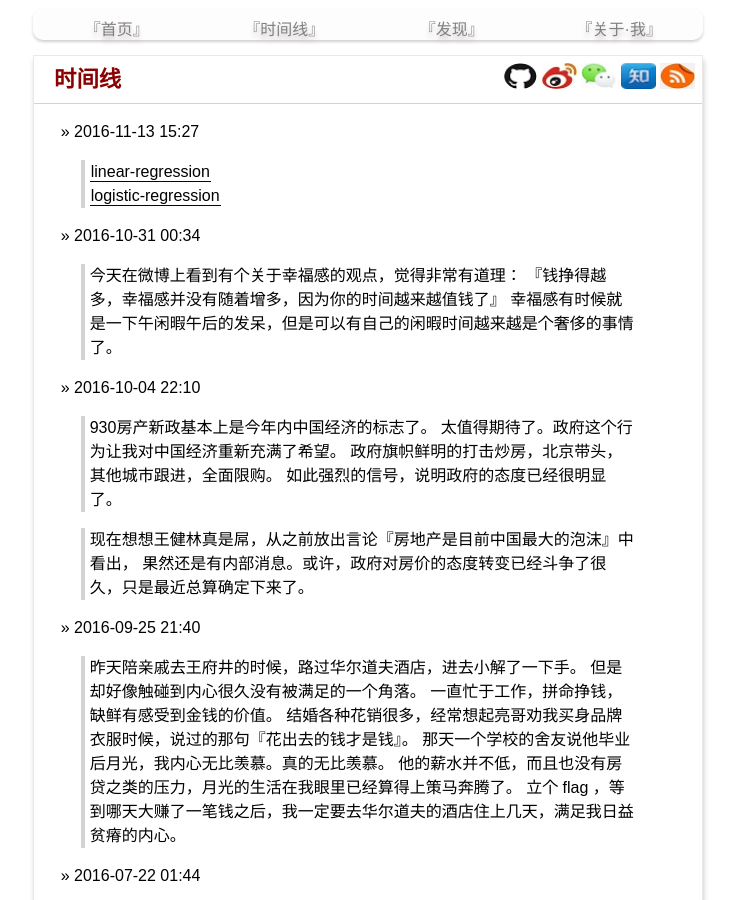
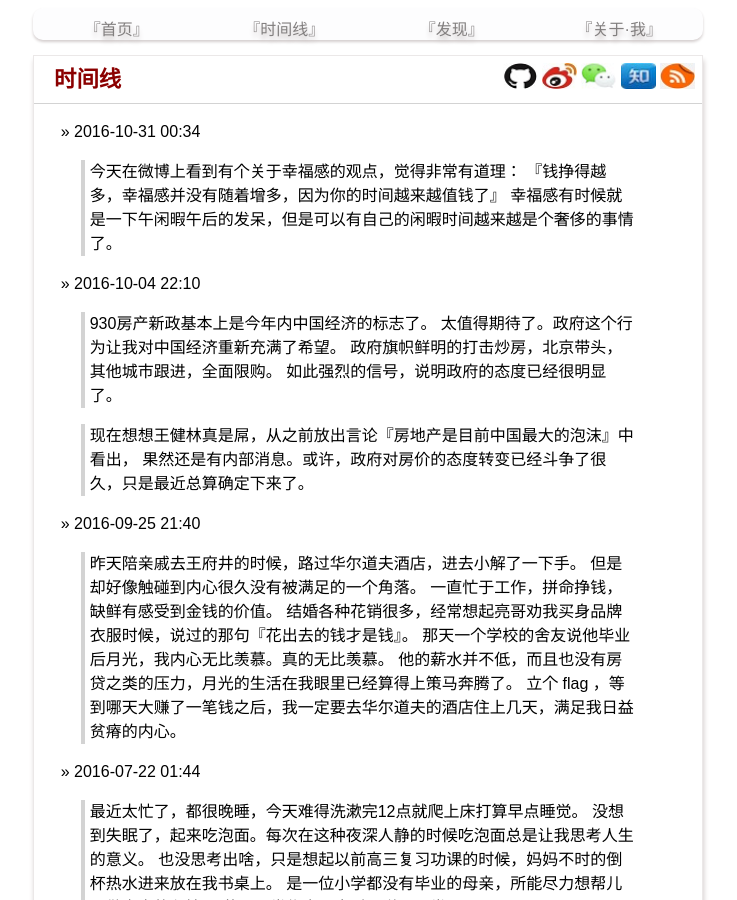
Before and after one commit to yanyiwu/blog, a Jekyll site: the page built from moment.md, in a window 1280 px wide and 900 px high. Shown: the whole window, without its empty margins (272-1009 px from the left). Built offline with Jekyll 4.4.1, drawn with Linux system fonts in a browser that asks for light colours; Markdown is read by kramdown in place of the engine named in the settings; comment, search, counter and statistics services are not loaded.

```diff
--- a/moment.md
+++ b/moment.md
@@ -2,11 +2,6 @@
 layout: post_without_date
 title: 时间线
 ---
-
-&raquo; 2016-11-13 15:27
-
-> [linear-regression](http://eli.thegreenplace.net/2016/linear-regression/)
-> [logistic-regression](http://eli.thegreenplace.net/2016/logistic-regression/)
 
 &raquo; 2016-10-31 00:34
 
```
Also changed, not shown: _posts/2014-10-11-choices-change-my-life.md (+1 -1 lines).
